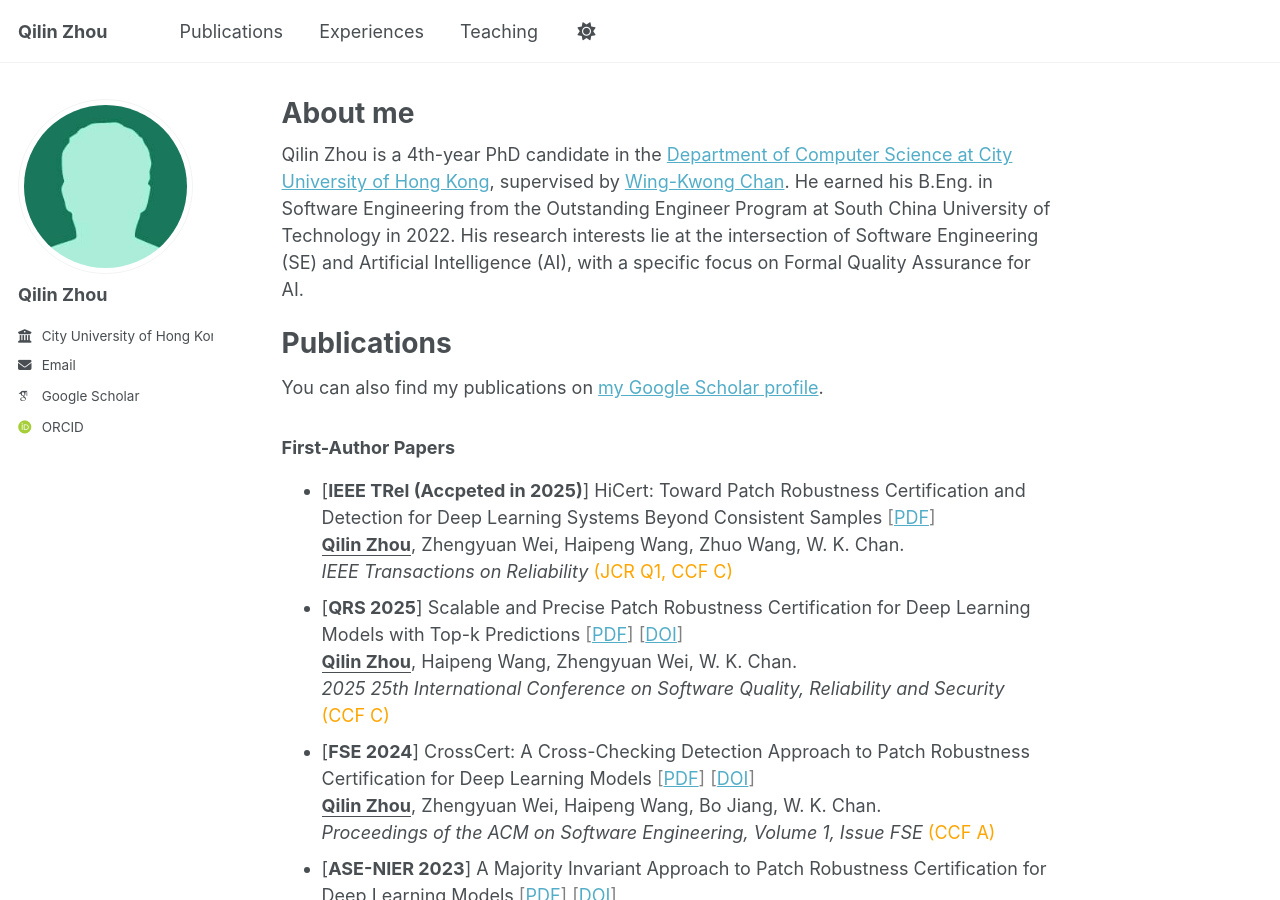
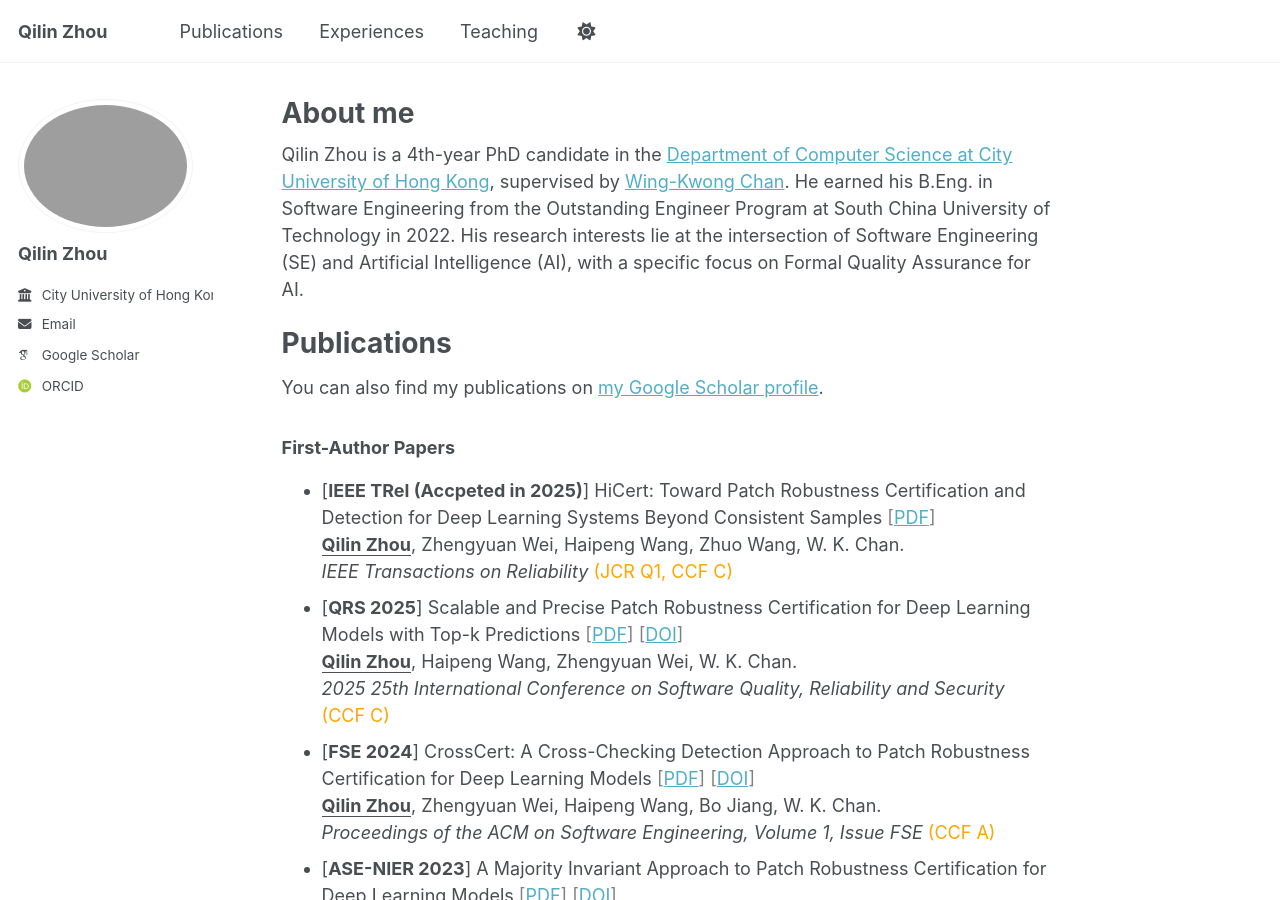
Before and after one commit to qilin-zhou/qilin-zhou.github.io, a Jekyll site: the page built from _pages/about.md, in a window 1280 px wide and 900 px high. Built offline with Jekyll 4.4.1, drawn with Linux system fonts in a browser that asks for light colours; some web fonts are replaced; a script bundle is joined from its source files by our own code; library files that are not in the unit come from our copies.

Commit message:
Update _config.yml

```diff
--- a/_config.yml
+++ b/_config.yml
@@ -23,7 +23,7 @@ repository               : "qilin-zhou/qilin-zhou.github.io"
 #               Additional customization can be done by editing /_includes/author-profile.html
 author:
   # Biographic information
-  avatar           : "bio-photo-2.jpg"
+  avatar           : "1_full.jpg"
   name             : "Qilin Zhou"
   pronouns         : # example: "she/her"
   bio              : "
```
